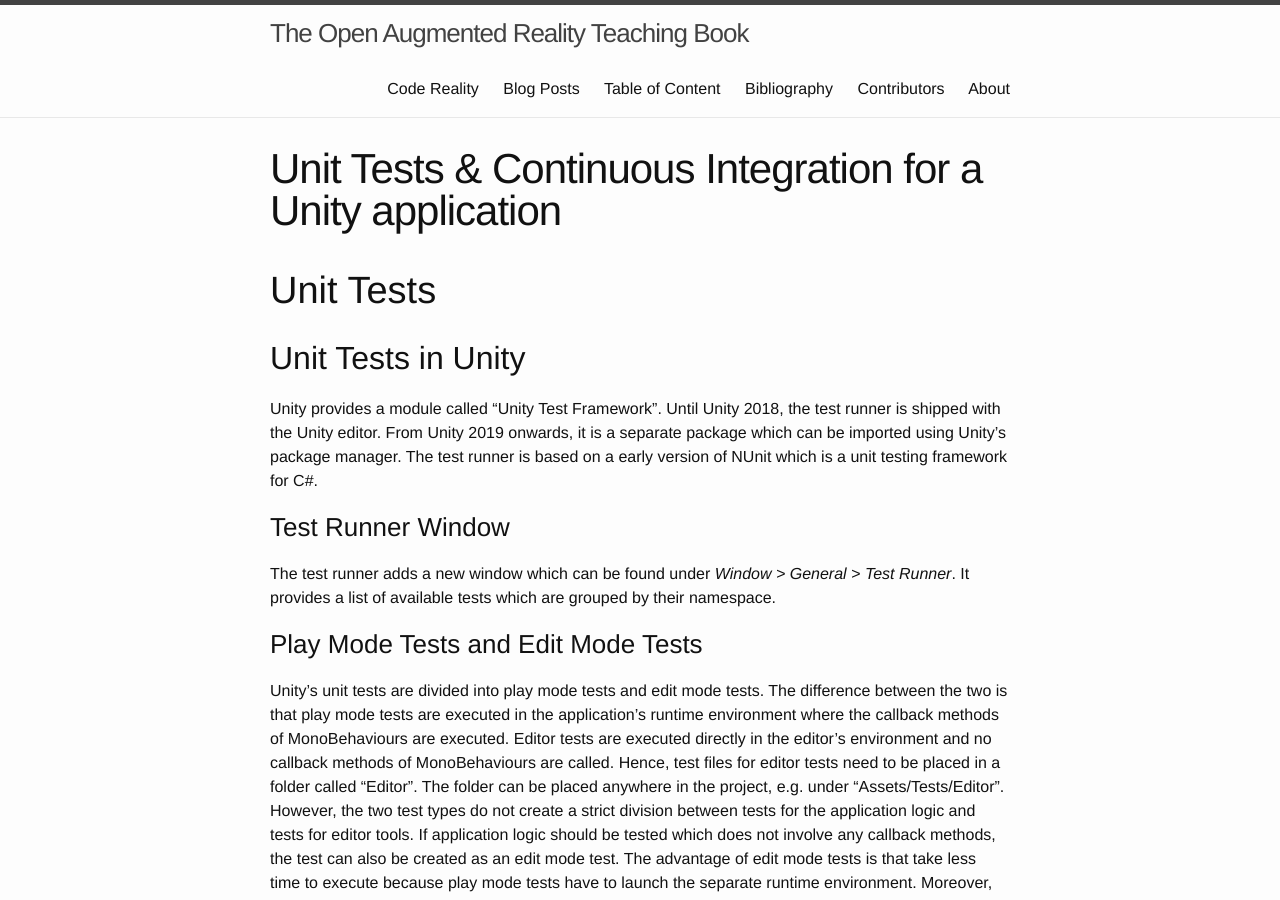
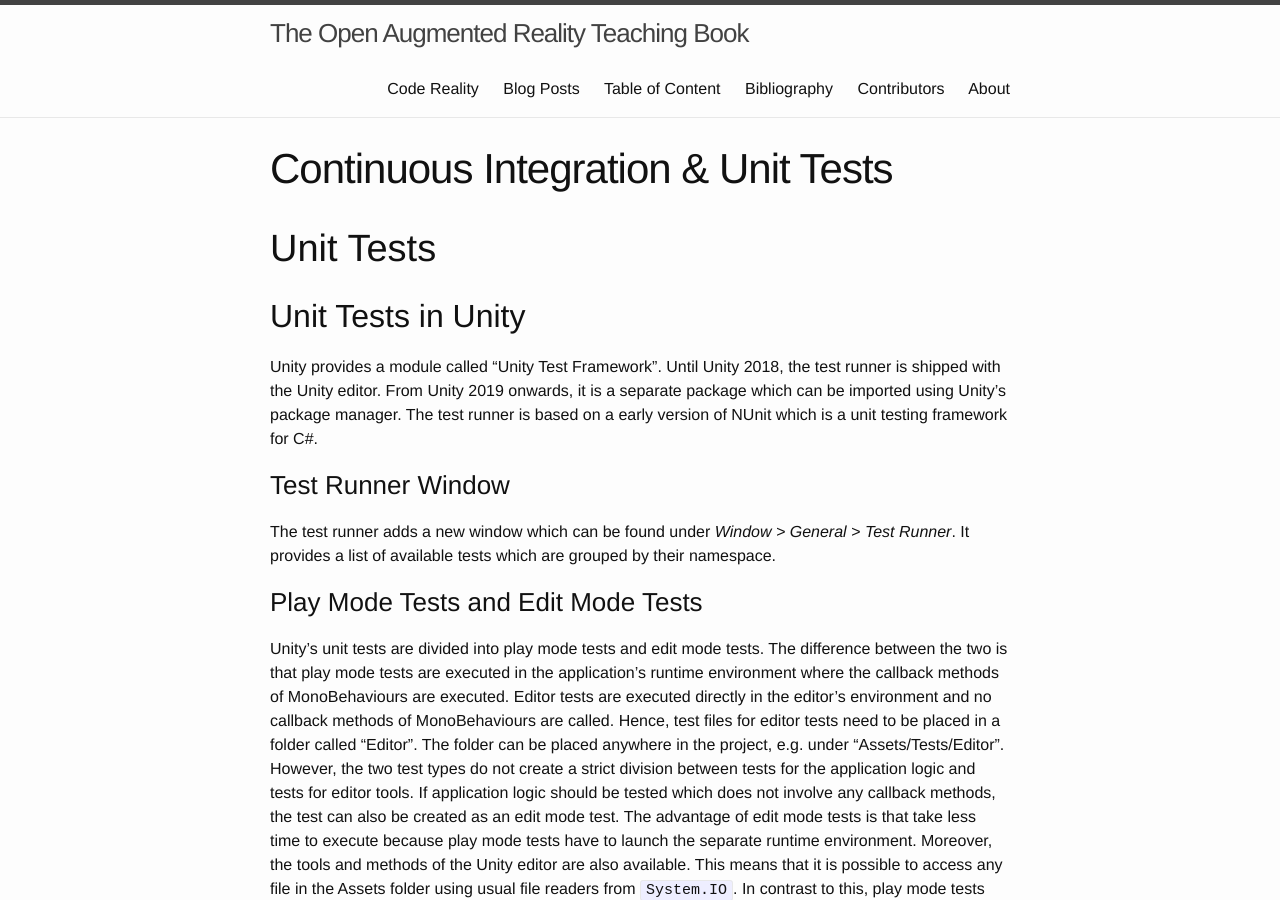
Before and after one commit to klamma/ar-for-eu-book, a Jekyll site: the page built from _pages/chapters/ci_unity.md, in a window 1280 px wide and 900 px high. Built offline with Jekyll 4.4.1, drawn with Linux system fonts in a browser that asks for light colours; nearby versions of some CDN libraries.

```diff
--- a/_pages/chapters/ci_unity.md
+++ b/_pages/chapters/ci_unity.md
@@ -1,6 +1,6 @@
 ---
 layout: page
-title: Unit Tests & Continuous Integration for a Unity application
+title: Continuous Integration & Unit Tests
 permalink: /chapter/ci_unity/
 categories: chapter
 visualizations:
```
Also changed, not shown: _pages/tableOfContents.md (+1 -0 lines).
